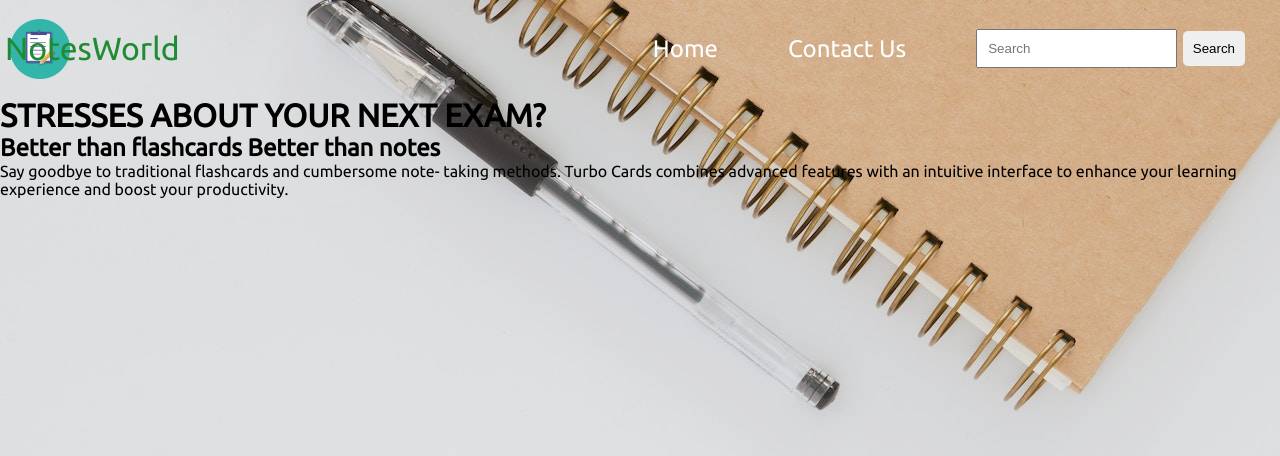
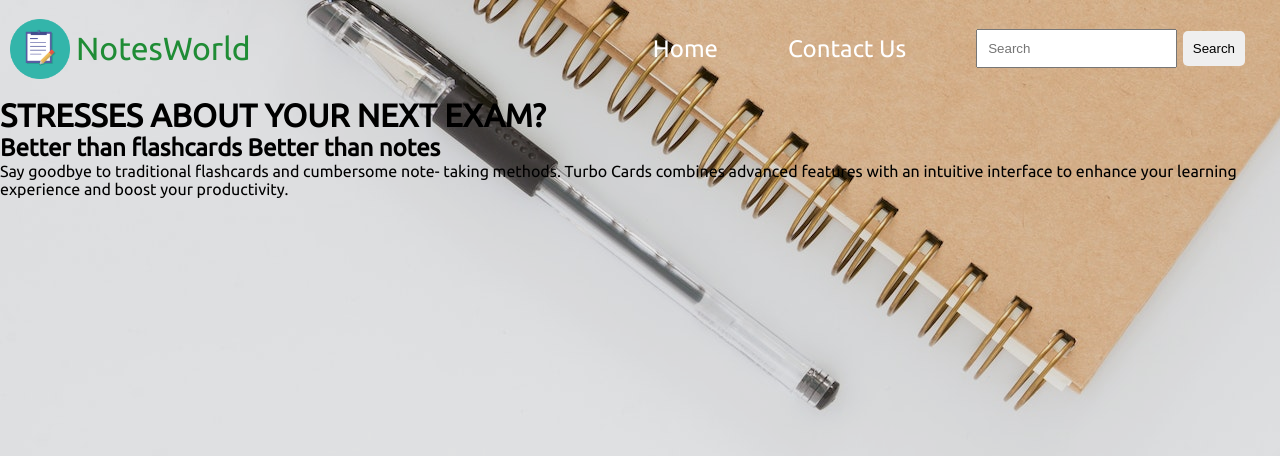
Before and after one commit to satyam-mishra-07/NotesWorld-Notes-taking-website, a plain HTML site: page index.html in a window 1280 px wide. Drawn offline with Linux system fonts and the light colour scheme.

Commit message:
Fixed Position of logo text

```diff
--- a/css/style.css
+++ b/css/style.css
@@ -30,7 +30,7 @@ header::before {
 
 #navigation ul .posleft{
     position: absolute;
-    left: 0px;
+    left: 71px;
 }
 
 #navigation ul span{
```
